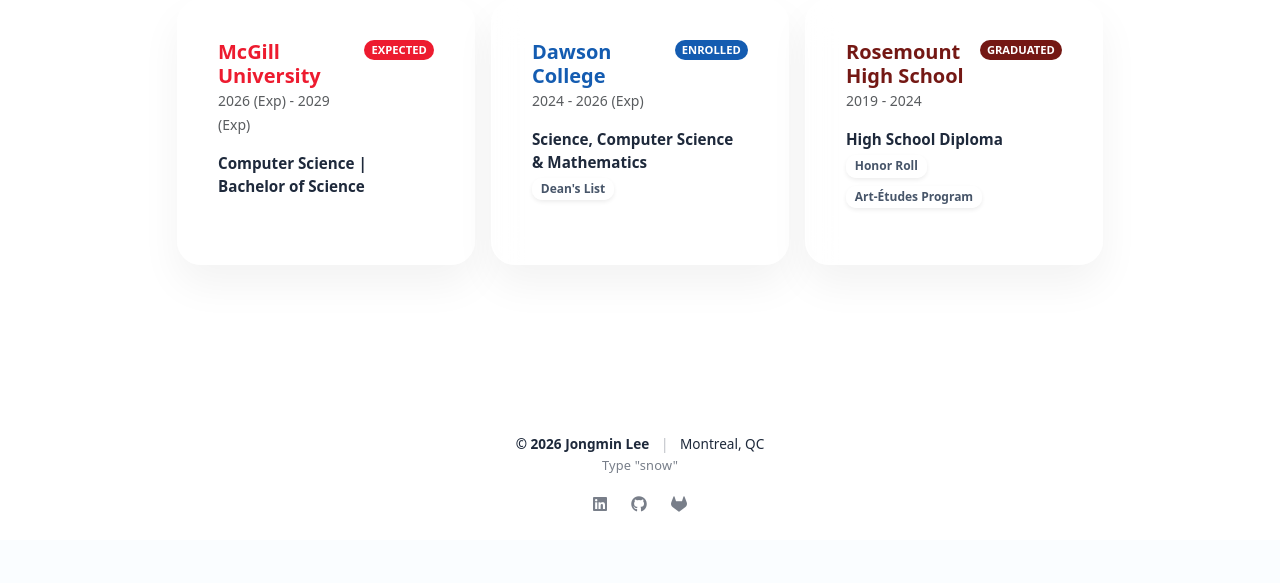
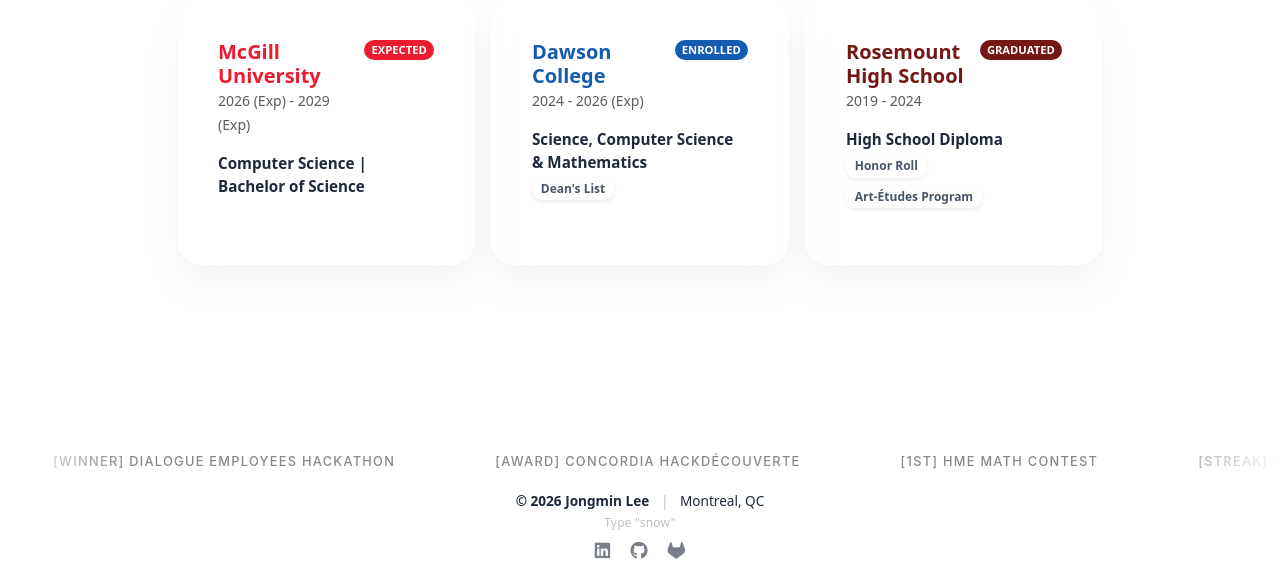
Before and after one commit to Jo-9m-n1/JongminPortfolio, a Flask app: page / in a window 1280 px wide. Shown: the part 1643-2226 px from the top of the page. Before the commit the page ends 2155 px from the top, so only its background shows below. Run offline with Flask 3, Linux system fonts and the light colour scheme; some libraries are stand-ins or nearby versions.

Commit message:
Added a ticker at the footer.

```diff
--- a/static/script.js
+++ b/static/script.js
@@ -1052,3 +1052,24 @@ function closeTerminal(overlay) {
     document.body.classList.remove('terminal-active');
     setTimeout(() => { overlay.remove(); }, 500);
 }
+
+const wins = [
+    "[2ND] DAWSON ROBOTICS HACKATHON",
+    "[WINNER] DIALOGUE EMPLOYEES HACKATHON",
+    "[AWARD] CONCORDIA HACKDÉCOUVERTE",
+    "[1ST] HME MATH CONTEST",
+    "[STREAK] 4 CONSECUTIVE HACKATHON WINS",
+    "[2ND] CONUHACKS DIALOGUE TRACK"
+];
+
+function initializeTicker() {
+    const track = document.getElementById('ticker-track');
+
+    const fullList = [...wins, ...wins];
+
+    track.innerHTML = fullList.map(item => `
+        <span class="ticker-text">${item}</span>
+    `).join('');
+}
+
+document.addEventListener('DOMContentLoaded', initializeTicker);
--- a/static/style.css
+++ b/static/style.css
@@ -1815,3 +1815,95 @@ body.dark-mode .terminal-prompt {
 .terminal-icon {
     stroke-width: 2.5;
 }
+
+.minimal-ticker {
+    width: 100%;
+    overflow: hidden;
+    padding: 20px 0;
+    background: transparent;
+
+    -webkit-mask-image: linear-gradient(to right, transparent, black 10%, black 90%, transparent);
+    mask-image: linear-gradient(to right, transparent, black 10%, black 90%, transparent);
+}
+
+.ticker-track {
+    display: flex;
+    width: max-content;
+    animation: scroll-loop 40s linear infinite;
+}
+
+.ticker-text {
+    font-family: -apple-system, BlinkMacSystemFont, "Segoe UI", Roboto, Helvetica, Arial, sans-serif;
+    font-size: 0.8rem;
+    font-weight: 500;
+    color: #888888;
+    letter-spacing: 0.1em;
+    padding: 0 50px;
+    text-transform: uppercase;
+    display: inline-block;
+}
+
+@keyframes scroll-loop {
+    0% { transform: translateX(0); }
+    100% { transform: translateX(-50%); }
+}
+
+.minimal-ticker {
+    width: 100%;
+    overflow: hidden;
+    padding: 10px 0;
+    background: transparent;
+    -webkit-mask-image: linear-gradient(to right, transparent, black 10%, black 90%, transparent);
+    mask-image: linear-gradient(to right, transparent, black 10%, black 90%, transparent);
+}
+
+.site-footer {
+    padding-top: 0;
+    padding-bottom: 20px;
+}
+
+.footer-main-row {
+    margin-top: 10px;
+    font-size: 0.85rem;
+}
+
+.footer-sub-row p {
+    margin: 0;
+    font-size: 0.75rem;
+    color: #999;
+}
+
+.footer-social-row {
+    margin-top: 5px !important;
+}
+
+.footer-link {
+    margin: 0 8px;
+    font-size: 1.1rem;
+}
+
+.ticker-track {
+    display: flex;
+    width: max-content;
+    animation: scroll-loop 40s linear infinite;
+}
+
+.ticker-text {
+    font-family: -apple-system, system-ui, sans-serif;
+    font-size: 0.8rem;
+    font-weight: 500;
+    color: #888;
+    letter-spacing: 0.1em;
+    padding: 0 50px;
+    text-transform: uppercase;
+    white-space: nowrap;
+}
+
+@keyframes scroll-loop {
+    0% { transform: translateX(0); }
+    100% { transform: translateX(-50%); }
+}
+
+.minimal-ticker:hover .ticker-track {
+    animation-play-state: paused;
+}
--- a/templates/index.html
+++ b/templates/index.html
@@ -261,7 +261,11 @@
         </section>
         {% endblock %}
 
-        <footer class="site-footer mt-5 py-4">
+        <footer class="site-footer">
+            <div class="minimal-ticker" id="hackathon-ticker">
+                <div class="ticker-track" id="ticker-track">
+                    </div>
+            </div>
             <div class="container text-center">
                 <div class="footer-main-row">
                     <span class="fw-bold">&copy; 2026 Jongmin Lee</span>
```
